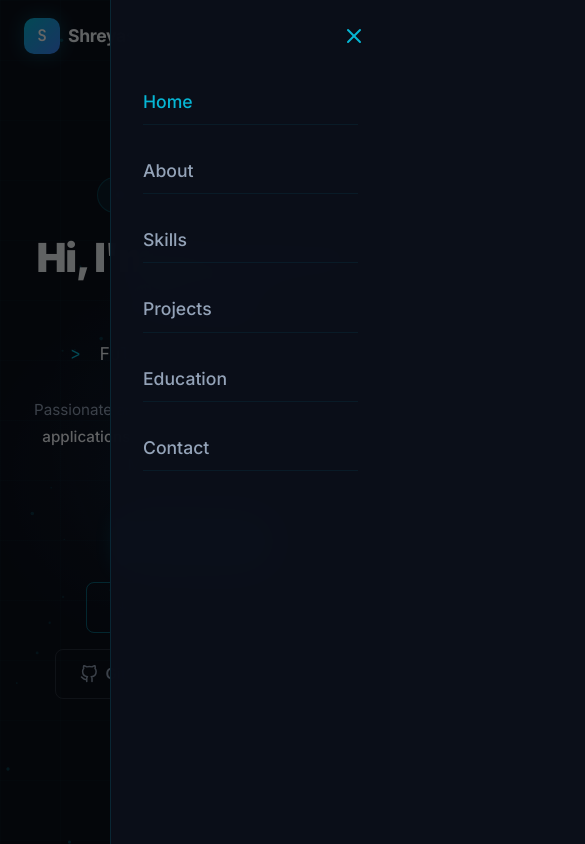
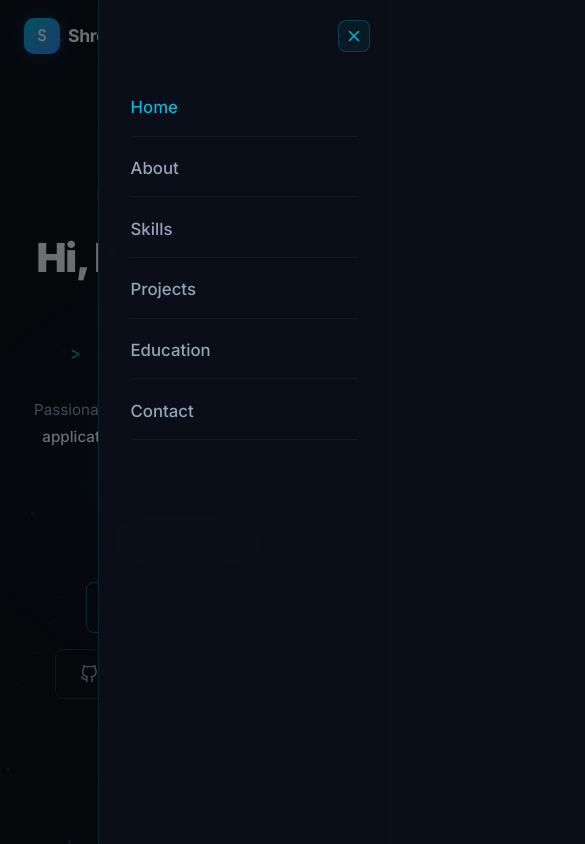
Before and after one commit to shreyasgshetty/Portfolio, a React (Vite) app: page / in a window 390 px wide. Both pictures are taken after a click on the button "Toggle menu". Shown: the top 844 px of the page, 585 px wide, since content can reach past the window. Built offline with nearby package versions, Linux system fonts and the light colour scheme.

Commit message:
changes for responsive ui

```diff
--- a/src/components/Contact.jsx
+++ b/src/components/Contact.jsx
@@ -107,7 +107,7 @@ const Contact = () => {
           </p>
         </motion.div>
 
-        <div style={{ display: 'grid', gridTemplateColumns: 'repeat(auto-fit, minmax(300px, 1fr))', gap: '2rem', alignItems: 'start' }}>
+        <div className="contact-grid">
           {/* Contact info */}
           <motion.div {...fadeUp(0.1)} style={{ display: 'flex', flexDirection: 'column', gap: '1rem' }}>
             {CONTACT_INFO.map((info, i) => (
--- a/src/components/Navbar.jsx
+++ b/src/components/Navbar.jsx
@@ -12,27 +12,35 @@ const NAV_LINKS = [
 ];
 
 /**
- * Responsive navbar with scroll-aware background and mobile drawer.
+ * Responsive navbar — JS-driven mobile detection (avoids Tailwind CSS conflicts).
  */
 const Navbar = () => {
-  const [scrolled, setScrolled] = useState(false);
+  const [scrolled, setScrolled]         = useState(false);
   const [activeSection, setActiveSection] = useState('home');
-  const [menuOpen, setMenuOpen] = useState(false);
+  const [menuOpen, setMenuOpen]         = useState(false);
+  const [isMobile, setIsMobile]         = useState(window.innerWidth <= 768);
+
+  useEffect(() => {
+    const onResize = () => setIsMobile(window.innerWidth <= 768);
+    window.addEventListener('resize', onResize);
+    return () => window.removeEventListener('resize', onResize);
+  }, []);
+
+  // Close drawer if screen grows past mobile breakpoint
+  useEffect(() => {
+    if (!isMobile) setMenuOpen(false);
+  }, [isMobile]);
 
   useEffect(() => {
     const handleScroll = () => {
       setScrolled(window.scrollY > 20);
 
-      // Determine active section
       const sections = NAV_LINKS.map((l) => l.href.slice(1));
       for (let i = sections.length - 1; i >= 0; i--) {
         const el = document.getElementById(sections[i]);
-        if (el) {
-          const rect = el.getBoundingClientRect();
-          if (rect.top <= 100) {
+        if (el && el.getBoundingClientRect().top <= 100) {
           setActiveSection(sections[i]);
           break;
-          }
         }
       }
     };
@@ -59,17 +67,23 @@ const Navbar = () => {
           left: 0,
           right: 0,
           zIndex: 1000,
-          transition: 'all 0.3s ease',
-          background: scrolled
-            ? 'rgba(11, 15, 25, 0.92)'
-            : 'transparent',
+          background: scrolled ? 'rgba(11, 15, 25, 0.92)' : 'transparent',
           backdropFilter: scrolled ? 'blur(20px)' : 'none',
           borderBottom: scrolled
             ? '1px solid rgba(6, 182, 212, 0.1)'
             : '1px solid transparent',
+          transition: 'background 0.3s ease, border-color 0.3s ease',
         }}
       >
-        <div className="container-custom" style={{ display: 'flex', alignItems: 'center', justifyContent: 'space-between', height: '72px' }}>
+        <div
+          className="container-custom"
+          style={{
+            display: 'flex',
+            alignItems: 'center',
+            justifyContent: 'space-between',
+            height: '72px',
+          }}
+        >
           {/* Logo */}
           <motion.a
             href="#home"
@@ -78,17 +92,11 @@ const Navbar = () => {
             style={{ textDecoration: 'none', display: 'flex', alignItems: 'center', gap: '8px' }}
           >
             <div style={{
-              width: '36px',
-              height: '36px',
-              borderRadius: '10px',
+              width: '36px', height: '36px', borderRadius: '10px',
               background: 'linear-gradient(135deg, #06B6D4, #3B82F6)',
-              display: 'flex',
-              alignItems: 'center',
-              justifyContent: 'center',
-              fontFamily: "'JetBrains Mono', monospace",
-              fontWeight: 700,
-              fontSize: '1rem',
-              color: '#fff',
+              display: 'flex', alignItems: 'center', justifyContent: 'center',
+              fontFamily: "'JetBrains Mono', monospace", fontWeight: 700,
+              fontSize: '1rem', color: '#fff',
               boxShadow: '0 0 20px rgba(6, 182, 212, 0.3)',
             }}>
               S
@@ -98,8 +106,9 @@ const Navbar = () => {
             </span>
           </motion.a>
 
-          {/* Desktop Links */}
-          <div style={{ display: 'flex', gap: '2rem', alignItems: 'center' }} className="desktop-nav">
+          {/* Desktop links — only rendered when not mobile */}
+          {!isMobile && (
+            <div style={{ display: 'flex', gap: '2rem', alignItems: 'center' }}>
               {NAV_LINKS.map((link) => (
                 <a
                   key={link.href}
@@ -111,10 +120,11 @@ const Navbar = () => {
                 </a>
               ))}
             </div>
+          )}
 
-          {/* Mobile Menu Toggle */}
+          {/* Hamburger — only rendered on mobile */}
+          {isMobile && (
             <button
-            className="mobile-menu-btn"
               onClick={() => setMenuOpen(!menuOpen)}
               aria-label="Toggle menu"
               style={{
@@ -124,72 +134,74 @@ const Navbar = () => {
                 color: '#06B6D4',
                 cursor: 'pointer',
                 padding: '8px',
-              display: 'none',
+                display: 'flex',
                 alignItems: 'center',
                 justifyContent: 'center',
               }}
             >
               {menuOpen ? <FiX size={20} /> : <FiMenu size={20} />}
             </button>
+          )}
         </div>
       </motion.nav>
 
-      {/* Mobile Drawer */}
+      {/* Mobile slide-in drawer */}
       <AnimatePresence>
         {menuOpen && (
           <motion.div
             initial={{ opacity: 0, x: '100%' }}
             animate={{ opacity: 1, x: 0 }}
             exit={{ opacity: 0, x: '100%' }}
-            transition={{ duration: 0.3, ease: 'easeInOut' }}
+            transition={{ duration: 0.28, ease: 'easeInOut' }}
             style={{
               position: 'fixed',
-              top: 0,
-              right: 0,
-              bottom: 0,
-              width: '280px',
-              background: 'rgba(11, 15, 25, 0.97)',
+              top: 0, right: 0, bottom: 0,
+              width: '75vw',
+              maxWidth: '300px',
+              background: 'rgba(11, 15, 25, 0.98)',
               backdropFilter: 'blur(20px)',
               borderLeft: '1px solid rgba(6, 182, 212, 0.15)',
               zIndex: 1001,
               padding: '80px 2rem 2rem',
               display: 'flex',
               flexDirection: 'column',
-              gap: '1.5rem',
+              gap: '0.25rem',
             }}
           >
+            {/* Close button inside drawer */}
             <button
               onClick={() => setMenuOpen(false)}
+              aria-label="Close menu"
               style={{
-                position: 'absolute',
-                top: '1.5rem',
-                right: '1.5rem',
-                background: 'none',
-                border: 'none',
-                color: '#06B6D4',
-                cursor: 'pointer',
-                fontSize: '1.5rem',
+                position: 'absolute', top: '1.25rem', right: '1.25rem',
+                background: 'rgba(6,182,212,0.08)',
+                border: '1px solid rgba(6,182,212,0.25)',
+                borderRadius: '8px',
+                color: '#06B6D4', cursor: 'pointer',
+                padding: '6px',
+                display: 'flex', alignItems: 'center', justifyContent: 'center',
               }}
-              aria-label="Close menu"
             >
-              <FiX />
+              <FiX size={18} />
             </button>
+
             {NAV_LINKS.map((link, i) => (
               <motion.a
                 key={link.href}
                 href={link.href}
                 onClick={(e) => { e.preventDefault(); handleNavClick(link.href); }}
-                initial={{ opacity: 0, x: 20 }}
+                initial={{ opacity: 0, x: 24 }}
                 animate={{ opacity: 1, x: 0 }}
                 transition={{ delay: i * 0.06 }}
                 style={{
                   color: activeSection === link.href.slice(1) ? '#06B6D4' : '#94A3B8',
                   textDecoration: 'none',
-                  fontSize: '1.1rem',
+                  fontSize: '1.05rem',
                   fontWeight: 500,
-                  padding: '0.5rem 0',
-                  borderBottom: '1px solid rgba(6, 182, 212, 0.08)',
+                  padding: '0.9rem 0',
+                  borderBottom: '1px solid rgba(255,255,255,0.05)',
                   transition: 'color 0.2s',
+                  display: 'block',
                 }}
               >
                 {link.label}
@@ -199,7 +211,7 @@ const Navbar = () => {
         )}
       </AnimatePresence>
 
-      {/* Mobile overlay */}
+      {/* Backdrop overlay */}
       <AnimatePresence>
         {menuOpen && (
           <motion.div
@@ -208,21 +220,13 @@ const Navbar = () => {
             exit={{ opacity: 0 }}
             onClick={() => setMenuOpen(false)}
             style={{
-              position: 'fixed',
-              inset: 0,
-              background: 'rgba(0,0,0,0.6)',
+              position: 'fixed', inset: 0,
+              background: 'rgba(0,0,0,0.55)',
               zIndex: 1000,
             }}
           />
         )}
       </AnimatePresence>
-
-      <style>{`
-        @media (max-width: 768px) {
-          .desktop-nav { display: none !important; }
-          .mobile-menu-btn { display: flex !important; }
-        }
-      `}</style>
     </>
   );
 };
--- a/src/components/Projects.jsx
+++ b/src/components/Projects.jsx
@@ -93,11 +93,8 @@ const ProjectCard = ({ project, index }) => {
       initial={{ opacity: 0, y: 28 }}
       animate={inView ? { opacity: 1, y: 0 } : {}}
       transition={{ duration: 0.55, delay: index * 0.08, ease: 'easeOut' }}
+      className="project-row-card"
       style={{
-        display: 'flex',
-        flexDirection: 'row',
-        alignItems: 'flex-start',
-        gap: '2rem',
         background: '#0F172A',
         border: `1px solid ${hexToRgba(accent, 0.22)}`,
         borderLeft: `3px solid ${hexToRgba(accent, 0.7)}`,
@@ -188,7 +185,7 @@ const ProjectCard = ({ project, index }) => {
         </div>
 
         {/* Bottom row: tech + actions */}
-        <div style={{ display: 'flex', alignItems: 'center', justifyContent: 'space-between', flexWrap: 'wrap', gap: '0.75rem' }}>
+        <div className="project-card-bottom">
           {/* Tech badges — tinted with accent */}
           <div style={{ display: 'flex', flexWrap: 'wrap', gap: '5px' }}>
             {project.tech.map((t) => (
--- a/src/components/Skills.jsx
+++ b/src/components/Skills.jsx
@@ -152,15 +152,15 @@ const Skills = () => {
           </p>
         </motion.div>
 
-        {/* Row 1 — 3 columns: Languages, Frontend, Backend */}
-        <div style={{ display: 'grid', gridTemplateColumns: 'repeat(3, 1fr)', gap: '1.5rem', marginBottom: '1.5rem' }}>
+        {/* Row 1 — Languages, Backend, Database */}
+        <div className="skills-row-top">
           {SKILL_CATEGORIES.slice(0, 3).map((category, catIdx) => (
             <CategoryCard key={category.title} category={category} catIdx={catIdx} inView={inView} />
           ))}
         </div>
 
-        {/* Row 2 — 2 columns: Database, Tools & Platforms */}
-        <div style={{ display: 'grid', gridTemplateColumns: 'repeat(2, 1fr)', gap: '1.5rem' }}>
+        {/* Row 2 — Frontend, Tools & Platforms */}
+        <div className="skills-row-bottom">
           {SKILL_CATEGORIES.slice(3).map((category, catIdx) => (
             <CategoryCard key={category.title} category={category} catIdx={catIdx + 3} inView={inView} />
           ))}
```
Also changed, not shown: src/index.css (+84 -0 lines). Lines whose indentation alone changed are shown as unchanged.
